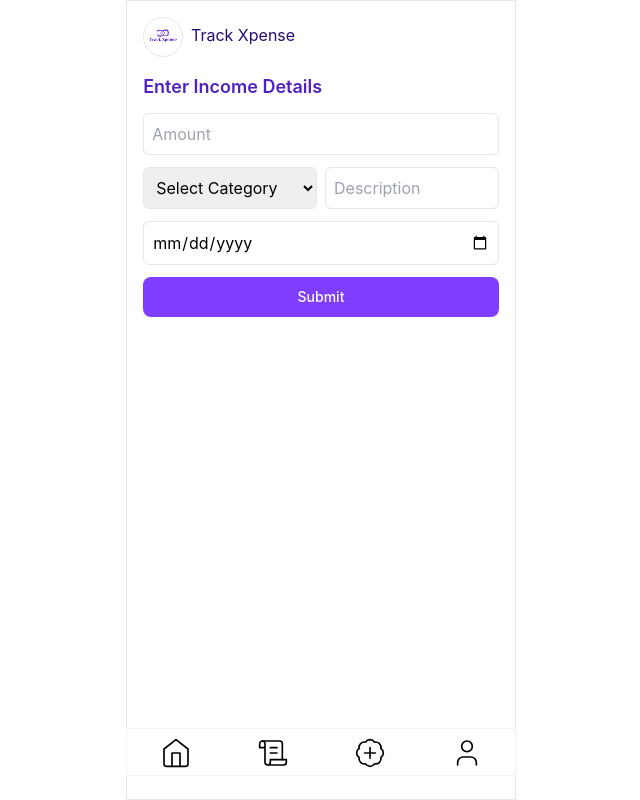
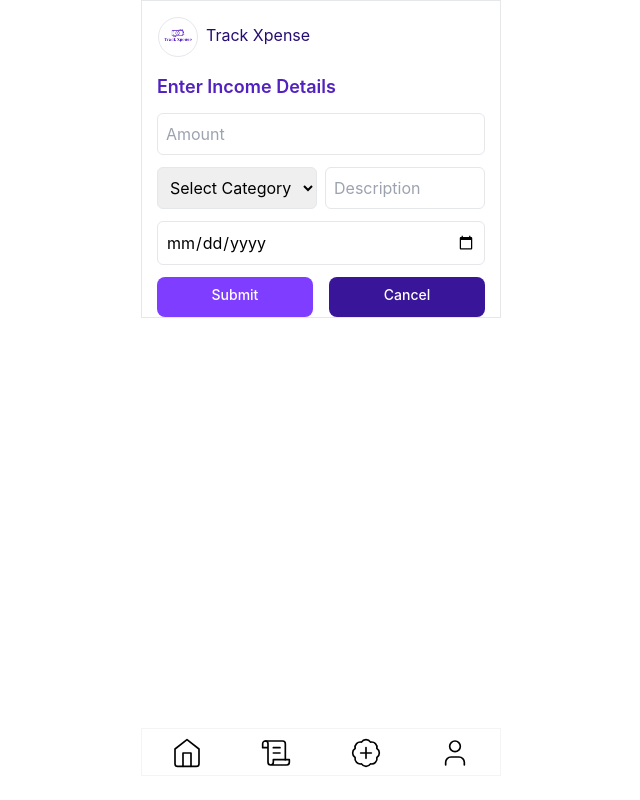
Before and after one commit to Prashant-SL/track-xpense, a React (Vite) app in the folder client/: page /income in a window 1280 px wide. Shown: the whole page, without its empty margins (319-959 px from the left). Built offline with nearby package versions, Linux system fonts and the light colour scheme.

Commit message:
[PrashantSL] Changed submit and cancel button positions

```diff
--- a/client/pages/AddTransaction.jsx
+++ b/client/pages/AddTransaction.jsx
@@ -1,34 +1,19 @@
 import { Outlet } from "react-router";
 import { BankIcon } from "../src/svg";
 import TransactionButton from "../src/components/transaction/TransactionButton";
-import { Link } from "react-router-dom";
 
 const AddTransaction = () => {
   return (
-    <div className="relative h-full">
-      <img src={BankIcon} className="px-12 mt-2" />
+    <div className="h-full">
+      <img src={BankIcon} className="px-16 mt-2" />
       <p className="text-2xl capitalize pl-4 text-primary-600 font-semibold my-2 leading-8">
         What kind of <br />
         transaction is this?
       </p>
       <div className="flex w-full justify-around">
-        <TransactionButton
-          // onClick={onClick}
-          transactionData={{ type: "income" }}
-        />
-        <TransactionButton
-          // onClick={onClick}
-          transactionData={{ type: "expense" }}
-        />
+        <TransactionButton transactionData={{ type: "income" }} />
+        <TransactionButton transactionData={{ type: "expense" }} />
       </div>
-      <Link to="/">
-        <button
-          type="submit"
-          className="w-11/12 ml-4 absolute bottom-4 flex items-center gap-x-2 text-white bg-primary-800 font-medium rounded-lg text-sm justify-center px-4 py-2.5 text-center"
-        >
-          Cancel / Go Back Home
-        </button>
-      </Link>
       <Outlet />
     </div>
   );
--- a/client/pages/TransactionDetails.jsx
+++ b/client/pages/TransactionDetails.jsx
@@ -8,6 +8,7 @@ import {
 import axios from "axios";
 import { backendURL } from "../src/helpers/URLHelpers";
 import { useNavigate } from "react-router";
+import { Link } from "react-router-dom";
 
 const TransactionDetails = ({ transactionType }) => {
   const { type } = transactionType;
@@ -138,12 +139,20 @@ const TransactionDetails = ({ transactionType }) => {
           }
           className="border w-full p-2 rounded-md"
         />
-        <button
-          type="submit"
-          className="flex gap-x-2 text-white w-full bg-primary-500 hover:bg-primary-800 font-medium rounded-lg text-sm justify-center px-5 py-2.5 text-center"
-        >
-          Submit
-        </button>
+        <div className="flex">
+          <button
+            type="submit"
+            className="flex py-2 h-10 px-2 text-white w-1/2 items-center bg-primary-500 font-medium rounded-lg text-sm justify-center pt-1 text-center"
+          >
+            Submit
+          </button>
+          <Link
+            to="/"
+            className="w-1/2 ml-4 py-2 px-2 flex items-center text-white bg-primary-800 font-medium rounded-lg text-sm justify-center pt-1 text-center"
+          >
+            Cancel
+          </Link>
+        </div>
         <Toaster />
       </form>
     </>
--- a/client/src/components/Header.jsx
+++ b/client/src/components/Header.jsx
@@ -4,8 +4,14 @@ import { Toaster, toast } from "react-hot-toast";
 const Header = () => {
   const isLoggedIn = localStorage.getItem("token") ? true : false;
 
+  const handleLogout = () => {
+    localStorage.clear();
+    toast.success("Logged Out");
+    window.location.href = "/login";
+  };
+
   return (
-    <div className="flex mt-4 items-center">
+    <div className="flex sticky mt-4 items-center">
       <div className="flex items-center px-4 w-4/5 ">
         <img
           src="/assets/TrackXpenseLogo.png"
@@ -25,14 +31,7 @@ const Header = () => {
       </div>
       {isLoggedIn && (
         <div className="flex cursor-pointer h-9 -ml-2 bg-primary-50 px-2 items-center gap-x-2 rounded-lg">
-          <p
-            className="text-xs text-purple-800 "
-            onClick={() => {
-              localStorage.clear();
-              toast.success("Logged Out");
-              window.location.href = "/login";
-            }}
-          >
+          <p className="text-xs text-purple-800 " onClick={handleLogout}>
             Logout
           </p>
           <LogIn className="w-4" color="#391599" />
--- a/client/src/main.jsx
+++ b/client/src/main.jsx
@@ -16,7 +16,7 @@ const queryClient = new QueryClient();
 
 ReactDOM.createRoot(document.getElementById("root")).render(
   <>
-    <div className="w-max h-max overflow-scroll no-scrollbar scroll-smooth border mx-auto">
+    <div className="w-max overflow-scroll no-scrollbar scroll-smooth border mx-auto">
       <QueryClientProvider client={queryClient}>
         <Header />
         <Router>
--- a/client/tailwind.config.js
+++ b/client/tailwind.config.js
@@ -8,11 +8,12 @@ export default {
   theme: {
     extend: {
       width: {
-        max: "390px",
+        max: "360px",
         "95p": "95%",
       },
       height: {
-        max: "800px",
+        maxD: "800px",
+        maxM: "700px",
       },
       colors: {
         primary: {
```
Also changed, not shown: 1 other file (tests, documents, lock files or other folders).
